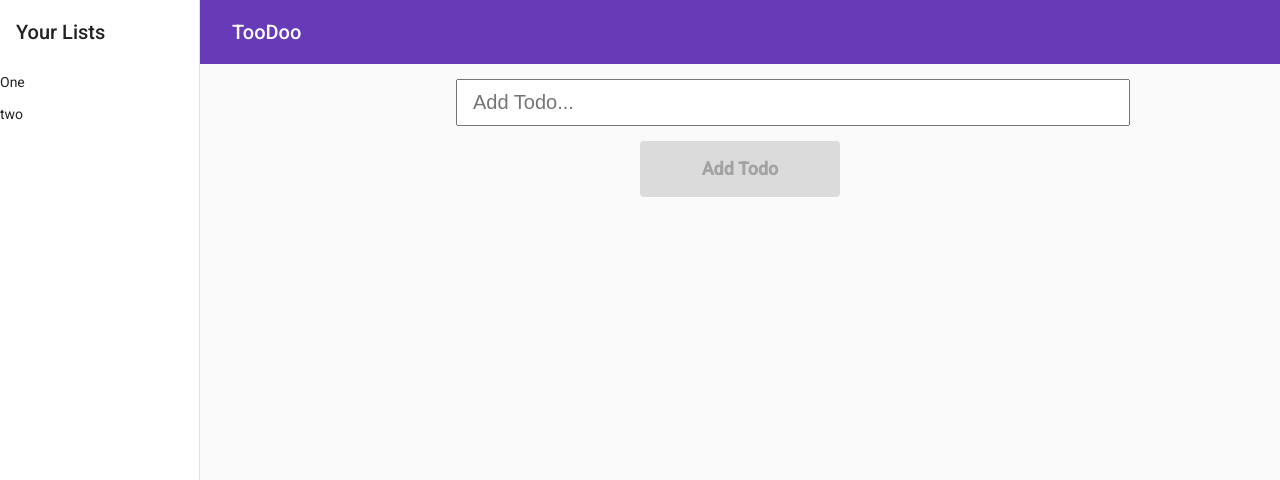
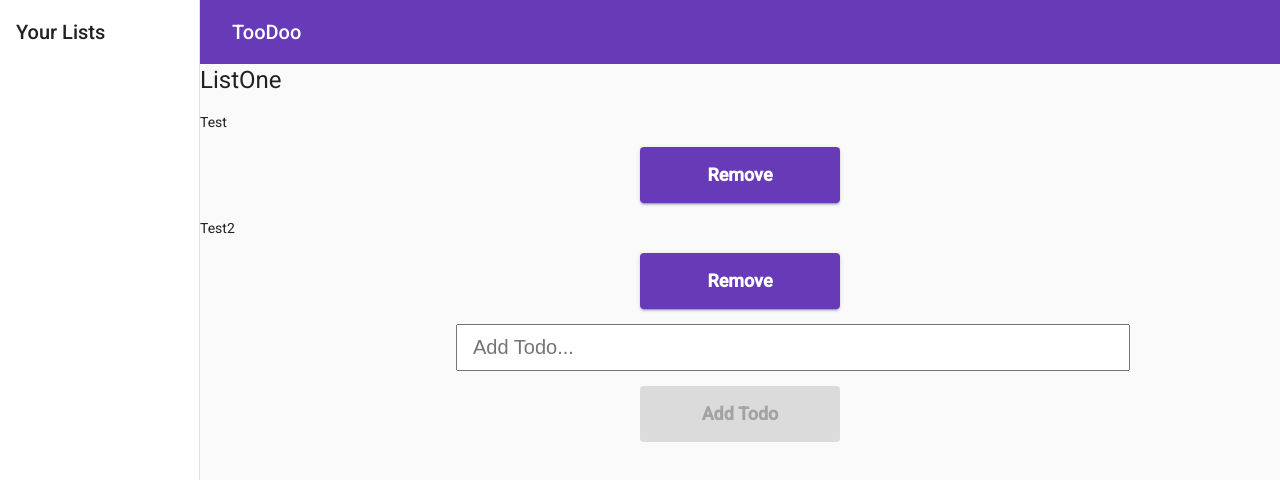
Before and after one commit to AshChambers304/TodoList, an Angular app: page / in a window 1280 px wide. Shown: the top 480 px of the page. Built offline with nearby package versions, Linux system fonts and the light colour scheme.

Commit message:
Made progress with multiple lists feature - not quite working yet

```diff
--- a/src/app/app.component.html
+++ b/src/app/app.component.html
@@ -1,3 +1 @@
-<app-main-nav>
-  <app-todo></app-todo>
-</app-main-nav>
+<app-main-nav> </app-main-nav>
--- a/src/app/app.component.ts
+++ b/src/app/app.component.ts
@@ -1,5 +1,6 @@
 import { Component, OnInit } from '@angular/core';
 import { TodoList } from './models/TodoList';
+import { Todo } from './models/Todo';
 
 @Component({
   selector: 'app-root',
@@ -12,6 +13,10 @@ export class AppComponent implements OnInit {
   constructor() {}
 
   public todoList: TodoList[] = [];
+  public selectedList: TodoList = {
+    title: '',
+    todos: [],
+  };
 
   ngOnInit() {}
 }
--- a/src/app/components/shared/main-nav/main-nav.component.html
+++ b/src/app/components/shared/main-nav/main-nav.component.html
@@ -25,6 +25,6 @@
       </button>
       <span class="title">TooDoo</span>
     </mat-toolbar>
-    <ng-content></ng-content>
+    <app-todo [selectedList]="selectedList"></app-todo>
   </mat-sidenav-content>
 </mat-sidenav-container>
--- a/src/app/components/shared/main-nav/main-nav.component.ts
+++ b/src/app/components/shared/main-nav/main-nav.component.ts
@@ -18,6 +18,13 @@ export class MainNavComponent {
     );
 
   @Input() todoList: TodoList[] = [];
+  @Input() selectedList: TodoList = {
+    title: 'ListOne',
+    todos: [
+      { content: 'Test', completed: true },
+      { content: 'Test2', completed: false },
+    ],
+  };
 
   constructor(private breakpointObserver: BreakpointObserver) {}
 }
--- a/src/app/components/todo-lists/todo-lists.component.ts
+++ b/src/app/components/todo-lists/todo-lists.component.ts
@@ -1,5 +1,6 @@
-import { Component, OnInit, Input } from '@angular/core';
+import { Component, OnInit, Input, Output, EventEmitter } from '@angular/core';
 import { TodoList } from '../../models/TodoList';
+import { Todo } from 'src/app/models/Todo';
 
 @Component({
   selector: 'app-todo-lists',
@@ -11,10 +12,5 @@ export class TodoListsComponent implements OnInit {
 
   @Input() todoList: TodoList[] = [];
 
-  ngOnInit(): void {
-    this.todoList = [
-      { title: 'One', todos: [{ content: 'Content', completed: false }] },
-      { title: 'two', todos: [{ content: 'Content2', completed: true }] },
-    ];
-  }
+  ngOnInit(): void {}
 }
--- a/src/app/components/todo/todo.component.html
+++ b/src/app/components/todo/todo.component.html
@@ -1,16 +1,8 @@
 <div class="todos">
-  <div
-    *ngFor="let todo of todos; let i = index"
-    class="todo {{ todo.completed ? 'done' : '' }}"
-  >
-    <div class="id">{{ i }}</div>
-    <div class="content" (click)="toggleDone(i)">{{ todo.content }}</div>
-    <button
-      mat-raised-button
-      color="primary"
-      class="delete todo-submit"
-      (click)="deleteTodo(i)"
-    >
+  <h1>{{ selectedList.title }}</h1>
+  <div *ngFor="let selectedList of selectedList.todos; let i = index">
+    <div class="content">{{ selectedList.content }}</div>
+    <button mat-raised-button color="primary" class="delete todo-submit">
       Remove
     </button>
   </div>
--- a/src/app/components/todo/todo.component.ts
+++ b/src/app/components/todo/todo.component.ts
@@ -1,7 +1,8 @@
-import { Component, OnInit } from '@angular/core';
+import { Component, OnInit, Input } from '@angular/core';
 import { FormGroup, FormBuilder, Validators } from '@angular/forms';
 
 import { Todo } from '../../models/Todo';
+import { TodoList } from 'src/app/models/TodoList';
 
 @Component({
   selector: 'app-todo',
@@ -18,8 +19,8 @@ export class TodoComponent implements OnInit {
       inputTodo: [null, Validators.required],
     });
   }
-
   public todos: Todo[];
+  @Input() selectedList: TodoList = { title: 'List One', todos: [] };
 
   ngOnInit(): void {}
 
```
